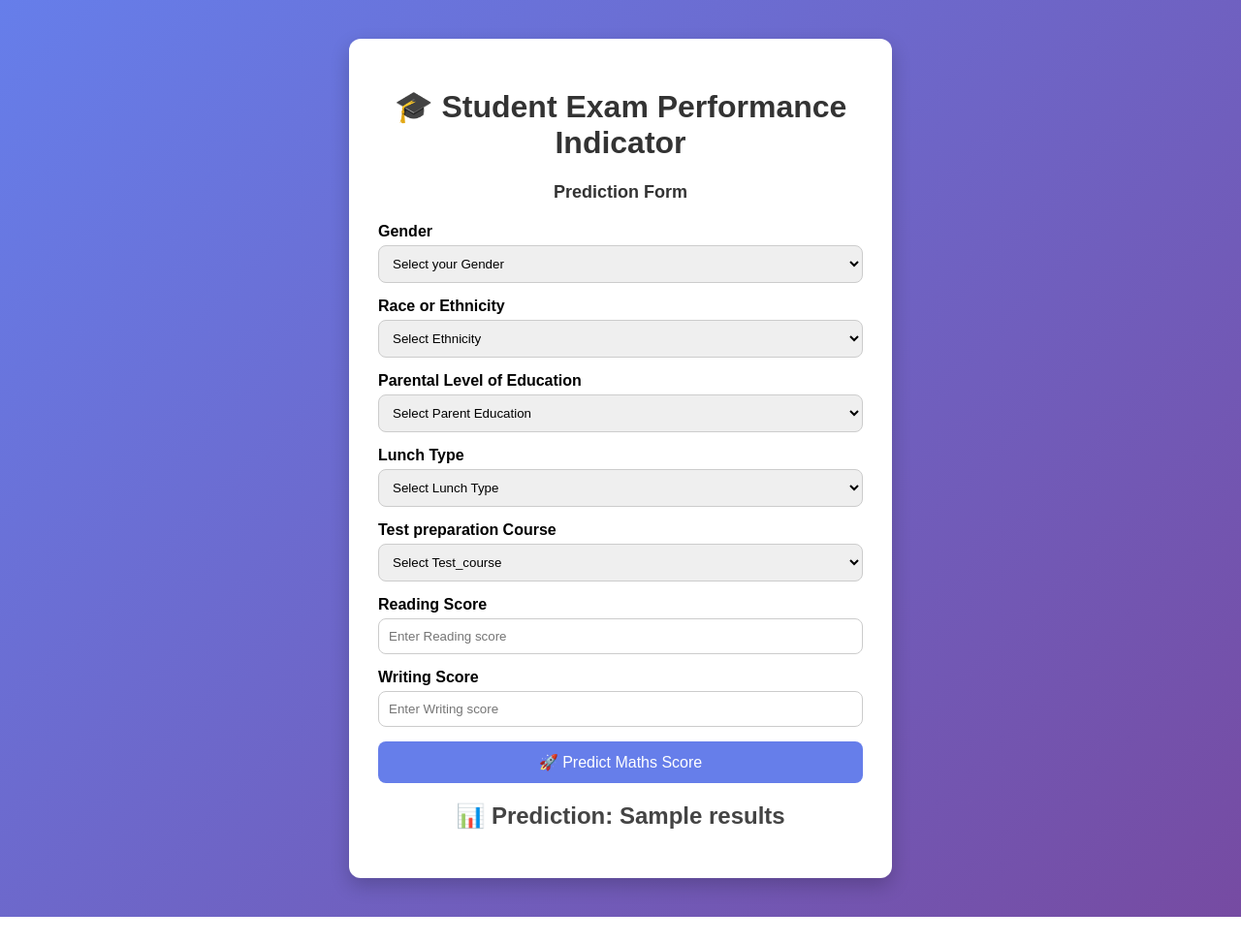
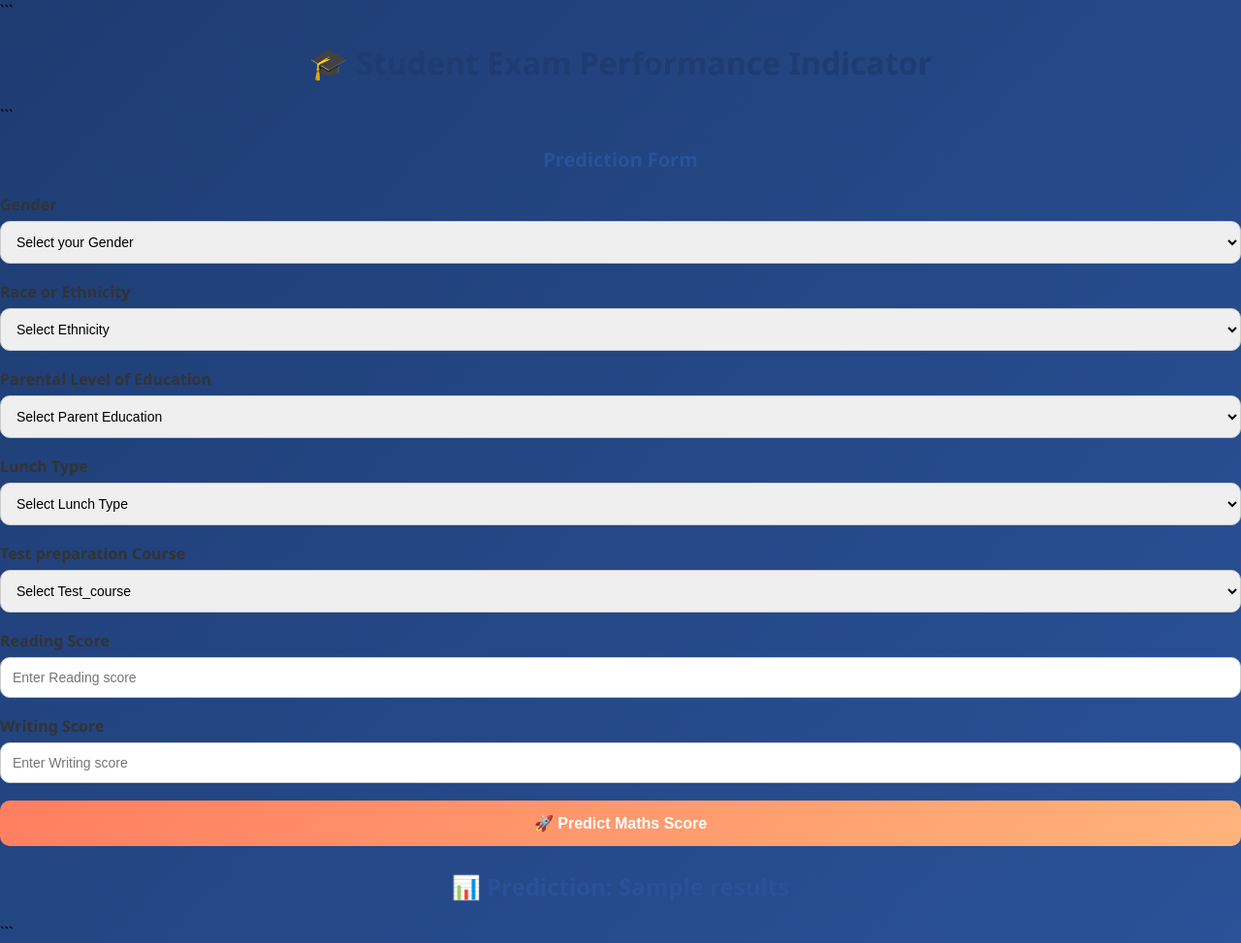
Before and after one commit to prajwalnaik1411/aws_ml_project_student_performance, a Flask app: template templates/home.html in a window 1280 px wide. Shown: the whole page at 97% size. Before the commit the page ends 946 px from the top, so only its background shows below. Run offline with Flask 3, Linux system fonts and the light colour scheme; the template is opened without the code that fills it: most values are stand-ins (such as "Sample title", 1, 10 or a date in 2020).

Commit message:
Update home.html

````diff
--- a/templates/home.html
+++ b/templates/home.html
@@ -4,83 +4,94 @@
     <title>Student Performance</title>
     <style>
         body {
-            font-family: Arial, sans-serif;
-            background: linear-gradient(135deg, #667eea, #764ba2);
+            font-family: 'Segoe UI', Tahoma, sans-serif;
+            background: linear-gradient(135deg, #1e3c72, #2a5298);
             margin: 0;
             padding: 0;
         }
 
+```
     .login {
-            width: 500px;
-            margin: 40px auto;
-            padding: 30px;
-            background: white;
-            border-radius: 12px;
-            box-shadow: 0px 8px 20px rgba(0, 0, 0, 0.2);
+        width: 520px;
+        margin: 50px auto;
+        padding: 35px;
+        background: #ffffff;
+        border-radius: 16px;
+        box-shadow: 0px 12px 30px rgba(0, 0, 0, 0.25);
     }
 
     h1 {
         text-align: center;
-            color: #333;
+        color: #1e3c72;
+        font-weight: 700;
     }
 
     legend {
-            font-size: 18px;
+        font-size: 20px;
         font-weight: bold;
+        color: #2a5298;
     }
 
     .mb-3 {
-            margin-bottom: 15px;
+        margin-bottom: 18px;
     }
 
     .form-label {
-            font-weight: bold;
+        font-weight: 600;
         display: block;
-            margin-bottom: 5px;
+        margin-bottom: 6px;
+        color: #333;
     }
 
     .form-control {
         width: 100%;
-            padding: 10px;
-            border-radius: 8px;
+        padding: 12px;
+        border-radius: 10px;
         border: 1px solid #ccc;
-            transition: 0.3s;
+        transition: all 0.3s ease;
+        font-size: 14px;
     }
 
     .form-control:focus {
-            border-color: #667eea;
+        border-color: #2a5298;
         outline: none;
-            box-shadow: 0px 0px 5px rgba(102, 126, 234, 0.5);
+        box-shadow: 0px 0px 8px rgba(42, 82, 152, 0.5);
     }
 
     .btn {
         width: 100%;
-            padding: 12px;
+        padding: 14px;
         border: none;
-            border-radius: 8px;
-            background: #667eea;
+        border-radius: 10px;
+        background: linear-gradient(135deg, #ff7e5f, #feb47b);
         color: white;
         font-size: 16px;
+        font-weight: bold;
         cursor: pointer;
         transition: 0.3s;
     }
 
     .btn:hover {
-            background: #5a67d8;
+        transform: scale(1.03);
+        background: linear-gradient(135deg, #ff6a4a, #fca65a);
     }
 
     h2 {
         text-align: center;
-            margin-top: 20px;
-            color: #444;
+        margin-top: 25px;
+        color: #2a5298;
+        font-weight: 600;
     }
 </style>
+```
+
 </head>
 
 <body>
     <div class="login">
         <h1>🎓 Student Exam Performance Indicator</h1>
 
+```
     <form action="{{ url_for('predict_datapoint')}}" method="post">
         <h1>
             <legend>Prediction Form</legend>
@@ -159,6 +170,8 @@
         📊 Prediction: {{results}}
     </h2>
 </div>
+```
+
 </body>
 
 </html>
````
Lines whose indentation alone changed are shown as unchanged.
